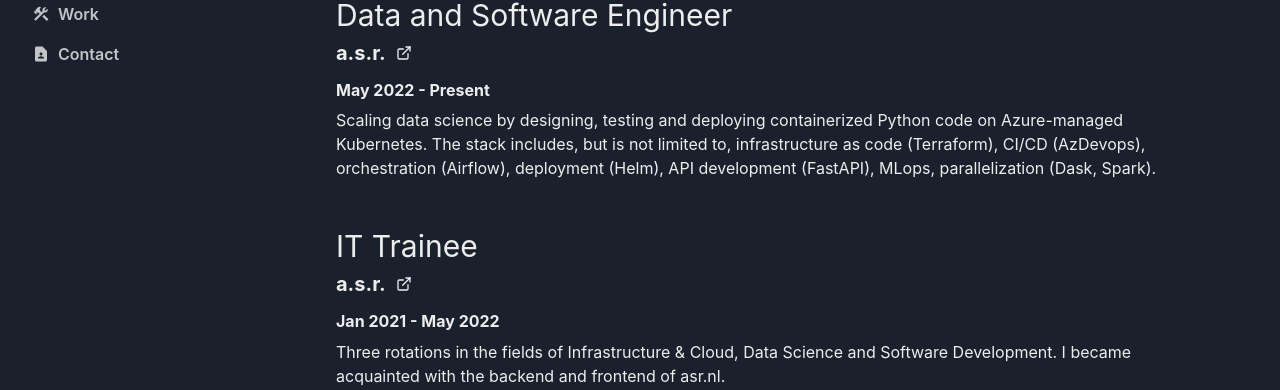
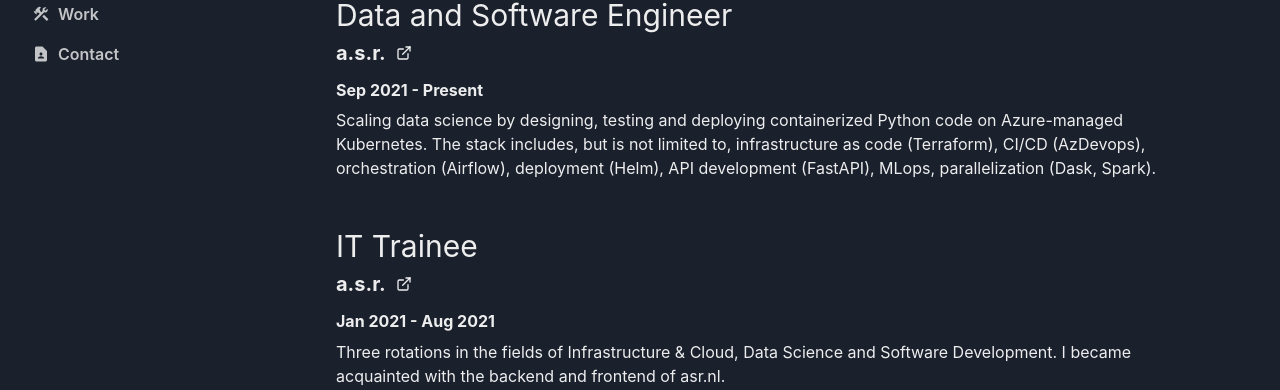
Before and after one commit to danielsteman/vite-blog, a React (Vite) app: page /experience in a window 1280 px wide. Shown: the part 274-664 px from the top of the page. Built offline with nearby package versions, Linux system fonts and the light colour scheme.

Commit message:
update info

```diff
--- a/src/routes/Experience.tsx
+++ b/src/routes/Experience.tsx
@@ -1,20 +1,12 @@
-import React from 'react';
-import {
-  Box,
-  Heading,
-  HStack,
-  Link,
-  Text,
-} from '@chakra-ui/react';
-import { ExternalLinkIcon } from '@chakra-ui/icons';
-import PageTitle from '../components/PageTitle';
-import Base from './Base';
+import React from "react";
+import { Box, Heading, HStack, Link, Text } from "@chakra-ui/react";
+import { ExternalLinkIcon } from "@chakra-ui/icons";
+import PageTitle from "../components/PageTitle";
+import Base from "./Base";
 
 const Experience = () => (
   <Base>
-    <PageTitle>
-      Professional
-    </PageTitle>
+    <PageTitle>Professional</PageTitle>
     <Box py={4} mb={4}>
       <Heading size="lg" fontWeight={400}>
         Data and Software Engineer
@@ -28,10 +20,14 @@
         </HStack>
       </Link>
       <Heading size="sm" fontWeight={700} py={2}>
-        May 2022 - Present
+        Sep 2021 - Present
       </Heading>
       <Text>
-        Scaling data science by designing, testing and deploying containerized Python code on Azure-managed Kubernetes. The stack includes, but is not limited to, infrastructure as code (Terraform), CI/CD (AzDevops), orchestration (Airflow), deployment (Helm), API development (FastAPI), MLops, parallelization (Dask, Spark).
+        Scaling data science by designing, testing and deploying containerized
+        Python code on Azure-managed Kubernetes. The stack includes, but is not
+        limited to, infrastructure as code (Terraform), CI/CD (AzDevops),
+        orchestration (Airflow), deployment (Helm), API development (FastAPI),
+        MLops, parallelization (Dask, Spark).
       </Text>
     </Box>
     <Box py={4} mb={4}>
@@ -47,10 +43,12 @@
         </HStack>
       </Link>
       <Heading size="sm" fontWeight={700} py={2}>
-        Jan 2021 - May 2022
+        Jan 2021 - Aug 2021
       </Heading>
       <Text>
-        Three rotations in the fields of Infrastructure & Cloud, Data Science and Software Development. I became acquainted with the backend and frontend of asr.nl.
+        Three rotations in the fields of Infrastructure & Cloud, Data Science
+        and Software Development. I became acquainted with the backend and
+        frontend of asr.nl.
       </Text>
     </Box>
     <Box py={4}>
@@ -69,12 +67,13 @@
         Feb 2017 - Dec 2020
       </Heading>
       <Text>
-        During my studies I continued to work at Virtuagym on a part-time basis. I automated business processes within the finance department through scripting in VBA and Python, while contributing to the integration of a new payment provider (Stripe).
+        During my studies I continued to work at Virtuagym on a part-time basis.
+        I automated business processes within the finance department through
+        scripting in VBA and Python, while contributing to the integration of a
+        new payment provider (Stripe).
       </Text>
     </Box>
-    <PageTitle>
-      Educational
-    </PageTitle>
+    <PageTitle>Educational</PageTitle>
     <Box py={4}>
       <Link
         href="https://vu.nl/en/education/master/finance-duisenberg-honours-programme-in-finance-and-technology"
@@ -88,12 +87,16 @@
           <ExternalLinkIcon mx="2px" />
         </HStack>
       </Link>
-      <Heading size="sm" fontWeight={700} py={2}>2019 - 2020</Heading>
+      <Heading size="sm" fontWeight={700} py={2}>
+        2019 - 2020
+      </Heading>
       <Text>
-        Finance & Technology (honours programme). Thesis:
-        {' '}
-        <Link href="https://github.com/danielsteman/thesis-msc-finance"><i>Backtesting a high frequency cointegration-based trading strategy</i></Link>
-        {' '}
+        Finance & Technology (honours programme). Thesis:{" "}
+        <Link href="https://github.com/danielsteman/thesis-msc-finance">
+          <i>
+            Backtesting a high frequency cointegration-based trading strategy
+          </i>
+        </Link>{" "}
         written in Python (grade: 8).
       </Text>
     </Box>
@@ -110,9 +113,12 @@
           <ExternalLinkIcon mx="2px" />
         </HStack>
       </Link>
-      <Heading size="sm" fontWeight={700} py={2}>2013 - 2017</Heading>
+      <Heading size="sm" fontWeight={700} py={2}>
+        2013 - 2017
+      </Heading>
       <Text>
-        A four-year international business programme with one semester abroad in Seoul, South Korea.
+        A four-year international business programme with one semester abroad in
+        Seoul, South Korea.
       </Text>
     </Box>
   </Base>
```
